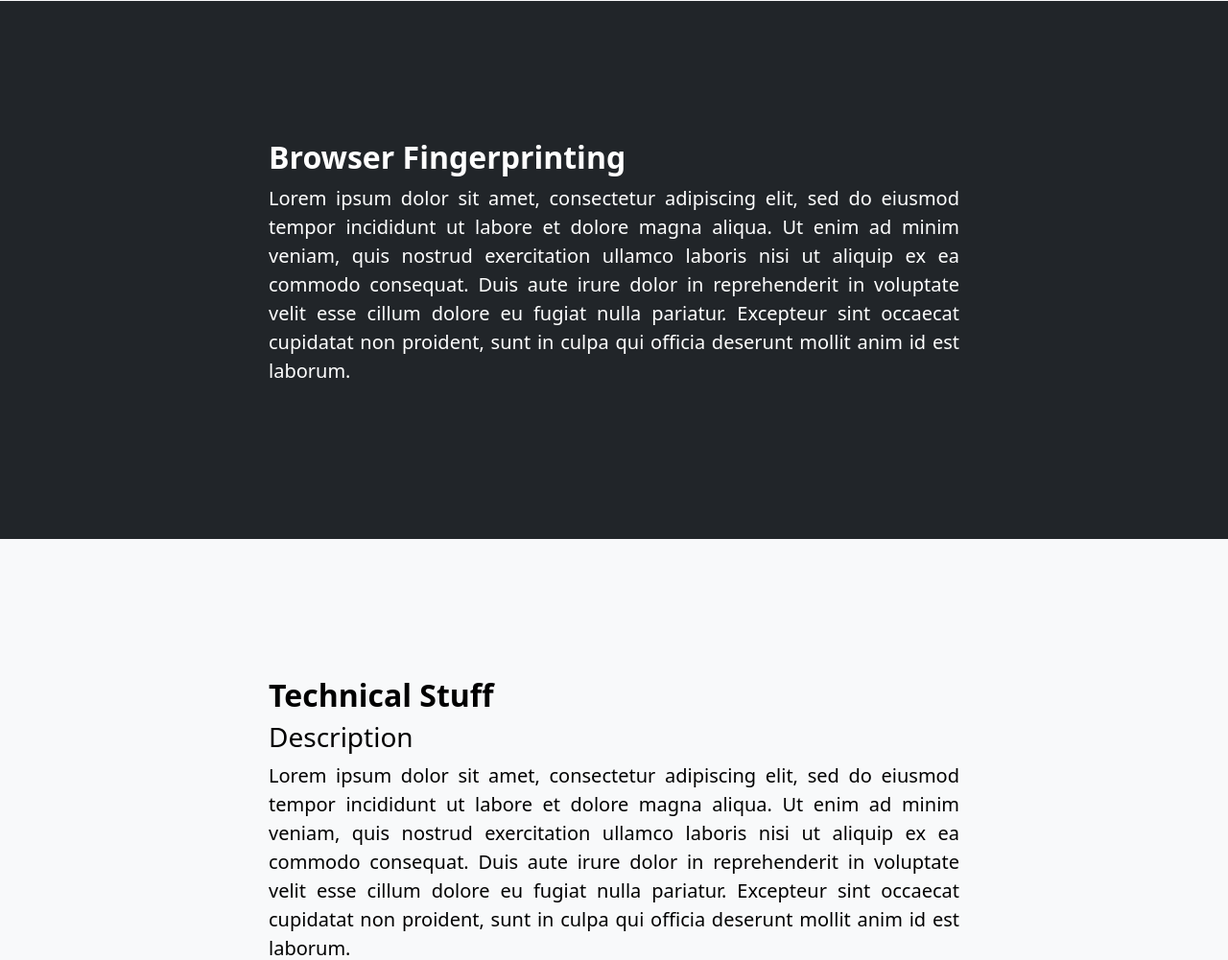
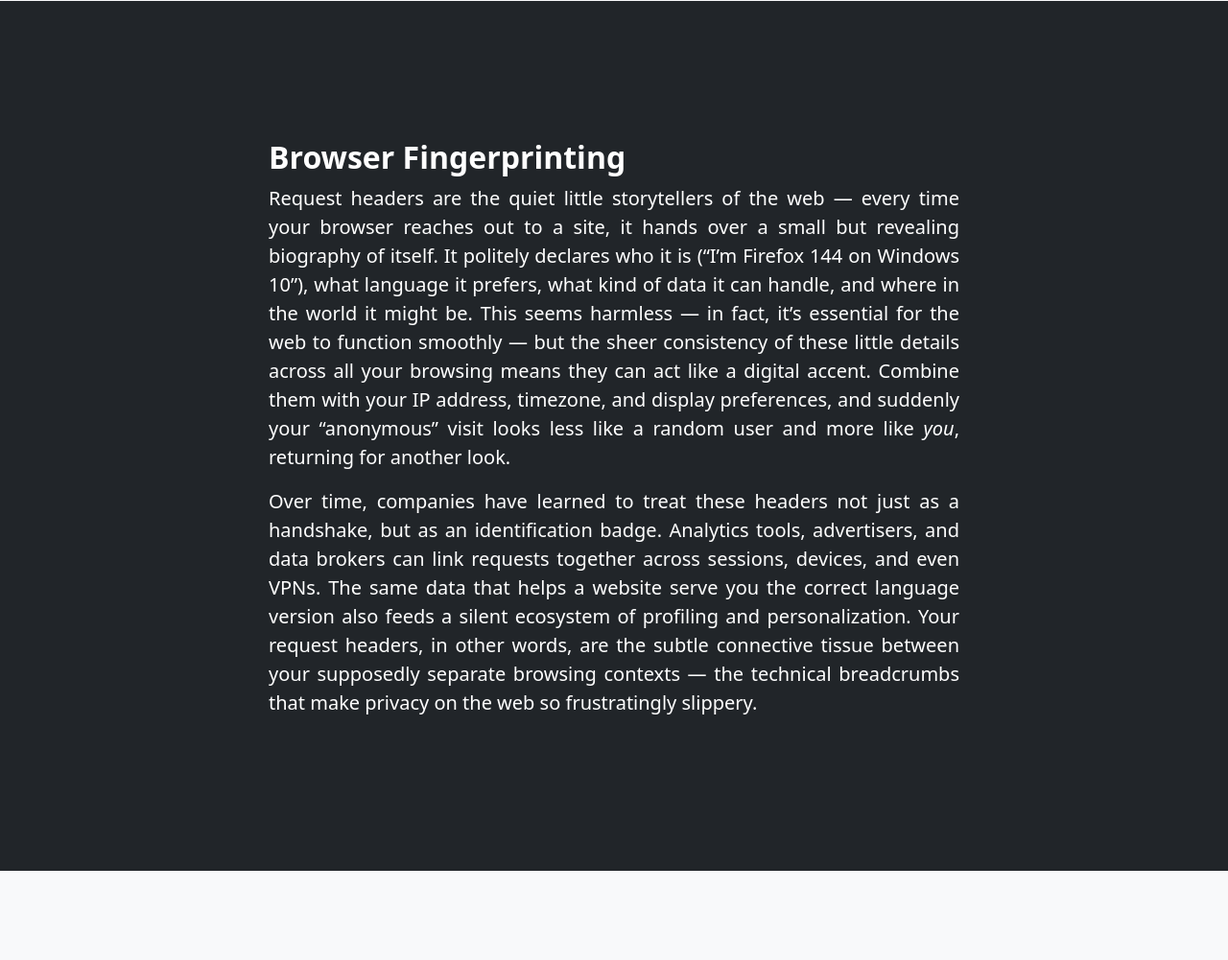
Before and after one commit to CPettifo/headers, a Flask app: template services/collector/templates/index.html in a window 1280 px wide. Shown: the part 1517-2518 px from the top of the page at 96% size. Run offline with Flask 3, Linux system fonts and the light colour scheme; the template is opened without the code that fills it, so the values that code supplies are empty.

Commit message:
gpt generated rambling

```diff
--- a/services/collector/templates/index.html
+++ b/services/collector/templates/index.html
@@ -85,10 +85,20 @@
                         <h2 class="fw-bolder">Browser Fingerprinting</h2>
                         <div>
                             <p class="lead">
-                                Lorem ipsum dolor sit amet, consectetur adipiscing elit, sed do eiusmod tempor incididunt ut labore et dolore magna aliqua. Ut enim
-                                ad minim veniam, quis nostrud exercitation ullamco laboris nisi ut aliquip ex ea commodo consequat. Duis aute irure dolor in reprehenderit
-                                in voluptate velit esse cillum dolore eu fugiat nulla pariatur. Excepteur sint occaecat cupidatat non proident, sunt in culpa qui officia
-                                deserunt mollit anim id est laborum.
+                                Request headers are the quiet little storytellers of the web — every time your browser reaches out to a site,
+                                it hands over a small but revealing biography of itself. It politely declares who it is (“I’m Firefox 144 on Windows 10”),
+                                what language it prefers, what kind of data it can handle, and where in the world it might be. This seems harmless — in fact,
+                                it’s essential for the web to function smoothly — but the sheer consistency of these little details across all your browsing
+                                means they can act like a digital accent. Combine them with your IP address, timezone, and display preferences, and suddenly your
+                                “anonymous” visit looks less like a random user and more like <em>you</em>, returning for another look.
+                            </p>
+
+                            <p class="lead">
+                                Over time, companies have learned to treat these headers not just as a handshake, but as an identification badge.
+                                Analytics tools, advertisers, and data brokers can link requests together across sessions, devices, and even VPNs.
+                                The same data that helps a website serve you the correct language version also feeds a silent ecosystem of profiling
+                                and personalization. Your request headers, in other words, are the subtle connective tissue between your supposedly
+                                separate browsing contexts — the technical breadcrumbs that make privacy on the web so frustratingly slippery.
                             </p>
                         </div>
                     </div>
```
